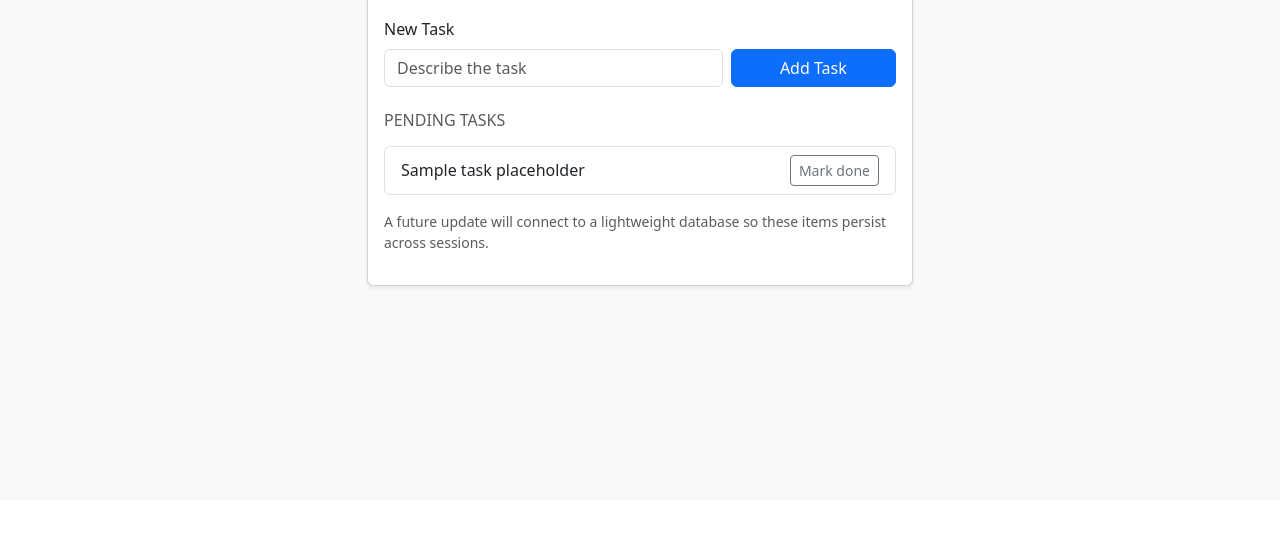
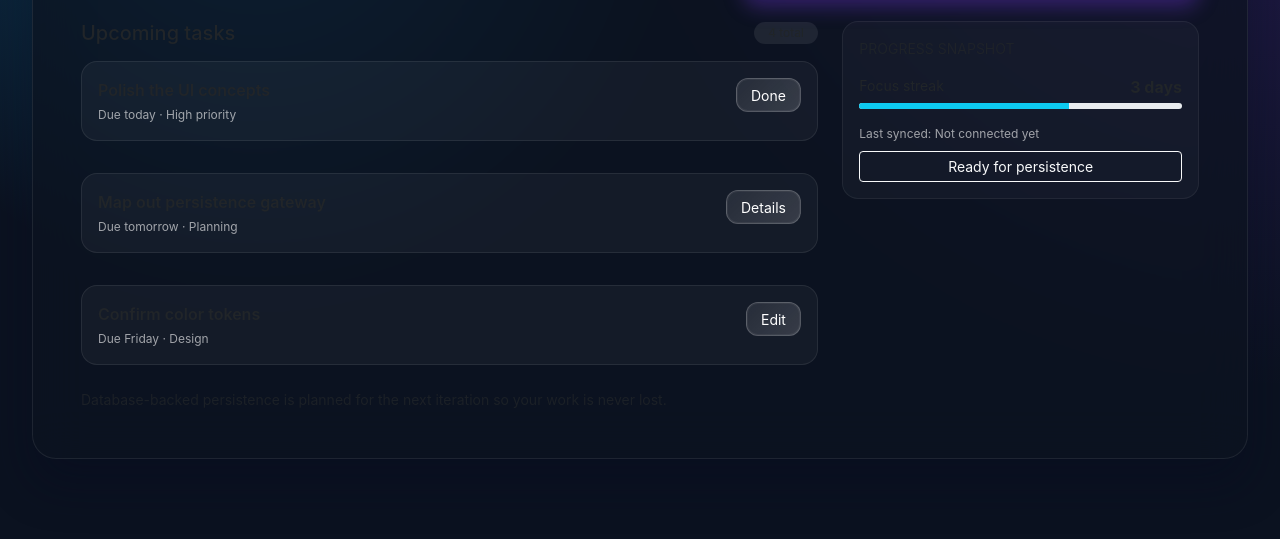
Before and after one commit to chris96/ToDoList, a plain HTML site: page index.html in a window 1280 px wide. Shown: the part 300-839 px from the top of the page. Before the commit the page ends 800 px from the top, so only its background shows below. Drawn offline with nearby package versions, Linux system fonts and the light colour scheme; a small style sheet from the web is missing.

Commit message:
updated ui to use bootstrap

```diff
--- a/index.html
+++ b/index.html
@@ -3,56 +3,195 @@
 <head>
   <meta charset="UTF-8" />
   <meta name="viewport" content="width=device-width, initial-scale=1" />
-  <title>Simple To-Do List</title>
+  <title>To-Do List</title>
   <link
     href="https://cdn.jsdelivr.net/npm/bootstrap@5.3.2/dist/css/bootstrap.min.css"
     rel="stylesheet"
     integrity="sha384-Zenh87qX5JnK2Jl1vWa8Ck2rdkQ2Bzep5IDxbcnCeuOxjzrPF/et3URy9Bv1WTRi"
     crossorigin="anonymous"
   />
+  <style>
+    :root {
+      --surface: rgba(13, 19, 33, 0.75);
+      --surface-accent: rgba(255, 255, 255, 0.08);
+      --primary-soft: #7c3aed;
+      --accent: #e879f9;
+    }
+
+    body {
+      min-height: 100vh;
+      background: radial-gradient(circle at top right, rgba(124, 58, 237, 0.25), transparent 45%),
+        radial-gradient(circle at 20% 20%, rgba(14, 165, 233, 0.35), transparent 35%),
+        #0b1220;
+      color: #edf2ff;
+      font-family: "Inter", system-ui, -apple-system, BlinkMacSystemFont, "Segoe UI", sans-serif;
+      display: flex;
+      justify-content: center;
+      align-items: flex-start;
+      padding: 3rem 2rem;
+    }
+
+    .glass-panel {
+      background: var(--surface);
+      border: 1px solid var(--surface-accent);
+      border-radius: 1.5rem;
+      box-shadow: 0 25px 45px rgba(6, 11, 30, 0.45);
+      backdrop-filter: blur(24px);
+      width: min(1400px, 100%);
+      margin: 0 auto 2rem;
+    }
+
+    .pill-label {
+      background: rgba(255, 255, 255, 0.08);
+      border-radius: 999px;
+      padding: 0.15rem 0.9rem;
+      font-size: 0.75rem;
+    }
+
+    .task-item {
+      background: rgba(255, 255, 255, 0.04);
+      border: 1px solid rgba(255, 255, 255, 0.08);
+      border-radius: 1rem;
+      transition: transform 0.2s ease, border-color 0.2s ease;
+    }
+    .task-item + .task-item {
+      margin-top: 1rem;
+    }
+
+    .task-item:hover {
+      transform: translateY(-2px);
+      border-color: rgba(124, 58, 237, 0.6);
+    }
+
+    .task-item button {
+      border-radius: 0.75rem;
+      padding: 0.35rem 0.9rem;
+      border: 1px solid rgba(255, 255, 255, 0.2);
+      color: #fff;
+      background: linear-gradient(135deg, rgba(255, 255, 255, 0.08), rgba(255, 255, 255, 0.15));
+      box-shadow: inset 0 0 0 1px rgba(255, 255, 255, 0.05);
+      transition: transform 0.2s ease, box-shadow 0.2s ease, border 0.2s ease;
+    }
+
+    .task-item button:hover {
+      transform: translateY(-1px);
+      box-shadow: 0 6px 15px rgba(124, 58, 237, 0.35);
+      border-color: rgba(124, 58, 237, 0.7);
+      background: linear-gradient(135deg, rgba(124, 58, 237, 0.35), rgba(232, 121, 249, 0.35));
+    }
+
+    .btn-primary {
+      border-radius: 1rem;
+      border: none;
+      background: linear-gradient(135deg, var(--primary-soft), var(--accent));
+      box-shadow: 0 10px 20px rgba(124, 58, 237, 0.35);
+    }
+
+    .task-meta {
+      font-size: 0.75rem;
+      color: rgba(255, 255, 255, 0.6);
+    }
+
+    @media (max-width: 576px) {
+      body {
+        padding-top: 3rem;
+      }
+    }
+  </style>
 </head>
 <body>
-  <main class="min-vh-100 bg-light d-flex align-items-center">
-    <div class="container py-5">
-      <div class="row justify-content-center">
-        <div class="col-12 col-md-8 col-lg-6">
-          <div class="card shadow-sm">
-            <div class="card-body">
-              <header class="d-flex flex-column mb-4">
-                <h1 class="h3 mb-1">To-Do List</h1>
-                <p class="text-muted mb-0">Draft layout for tracking tasks and future persistence.</p>
-              </header>
-              <form class="row g-2 align-items-end" id="task-form">
-                <div class="col-8">
-                  <label class="form-label" for="new-task">New Task</label>
-                  <input id="new-task" class="form-control" type="text" placeholder="Describe the task" />
-                </div>
-                <div class="col-4">
-                  <button type="submit" class="btn btn-primary w-100">Add Task</button>
-                </div>
-              </form>
-              <section class="mt-4">
-                <h2 class="h6 text-uppercase text-muted mb-3">Pending tasks</h2>
-                <ul class="list-group" id="task-list">
-                  <li class="list-group-item d-flex justify-content-between align-items-center">
-                    <span class="flex-grow-1">Sample task placeholder</span>
-                    <button class="btn btn-outline-secondary btn-sm">Mark done</button>
-                  </li>
-                </ul>
-                <p class="text-muted small mt-3">
-                  A future update will connect to a lightweight database so these items persist across sessions.
-                </p>
-              </section>
+  <main class="glass-panel p-4 p-md-5 w-100">
+    <div class="row g-4">
+      <div class="col-12">
+        <div class="d-flex flex-column flex-md-row justify-content-between align-items-start gap-3">
+          <div>
+            <p class="text-uppercase text-muted small mb-1">Focused workflow</p>
+            <h1 class="display-6 fw-bold mb-0">Sleek To-Do</h1>
+            <p class="text-muted mb-0">Capture your ideas and track progress until they are done.</p>
+          </div>
+          <span class="pill-label">Sync-ready (future)</span>
+        </div>
+      </div>
+
+      <div class="col-12">
+        <div class="card bg-transparent border-0">
+          <div class="card-body p-0">
+            <div class="row g-3">
+              <div class="col-sm-7">
+                <label class="form-label text-muted small" for="new-task">Add a new focus</label>
+                <input
+                  id="new-task"
+                  class="form-control form-control-lg text-white"
+                  type="text"
+                  placeholder="What needs your attention?"
+                />
+              </div>
+              <div class="col-sm-5 d-grid">
+                <button class="btn btn-primary btn-lg" type="button">Add to list</button>
+              </div>
             </div>
           </div>
         </div>
       </div>
+
+      <div class="col-12 col-xl-8">
+        <div class="card bg-transparent border-0">
+          <div class="card-body p-0">
+            <div class="d-flex justify-content-between align-items-center mb-3">
+              <h2 class="h5 mb-0">Upcoming tasks</h2>
+              <span class="pill-label">4 total</span>
+            </div>
+            <div class="d-flex flex-column gap-3">
+              <div class="task-item p-3 d-flex justify-content-between align-items-start">
+                <div>
+                  <p class="fw-semibold mb-1">Polish the UI concepts</p>
+                  <p class="task-meta mb-0">Due today · High priority</p>
+                </div>
+                <button class="btn btn-outline-light btn-sm">Done</button>
+              </div>
+              <div class="task-item p-3 d-flex justify-content-between align-items-start">
+                <div>
+                  <p class="fw-semibold mb-1">Map out persistence gateway</p>
+                  <p class="task-meta mb-0">Due tomorrow · Planning</p>
+                </div>
+                <button class="btn btn-outline-light btn-sm">Details</button>
+              </div>
+              <div class="task-item p-3 d-flex justify-content-between align-items-start">
+                <div>
+                  <p class="fw-semibold mb-1">Confirm color tokens</p>
+                  <p class="task-meta mb-0">Due Friday · Design</p>
+                </div>
+                <button class="btn btn-outline-light btn-sm">Edit</button>
+              </div>
+            </div>
+          </div>
+        </div>
+      </div>
+
+      <div class="col-12 col-xl-4">
+        <div class="card bg-transparent border-0">
+          <div class="card-body p-3"
+            style="background: rgba(255, 255, 255, 0.03); border-radius: 1rem; border: 1px solid rgba(255, 255, 255, 0.06);">
+            <p class="text-uppercase text-muted small mb-3">Progress snapshot</p>
+            <div class="mb-3">
+              <div class="d-flex justify-content-between mb-1">
+                <span class="small">Focus streak</span>
+                <strong>3 days</strong>
+              </div>
+              <div class="progress" style="height: 6px; border-radius: 999px;">
+                <div class="progress-bar bg-info" role="progressbar" style="width: 65%;" aria-valuenow="65" aria-valuemin="0" aria-valuemax="100"></div>
+              </div>
+            </div>
+            <p class="task-meta mb-2">Last synced: Not connected yet</p>
+            <button class="btn btn-outline-light w-100 btn-sm" type="button">Ready for persistence</button>
+          </div>
+        </div>
+      </div>
+
+      <div class="col-12">
+        <p class="text-muted small mb-0">Database-backed persistence is planned for the next iteration so your work is never lost.</p>
+      </div>
     </div>
   </main>
-  <script
-    src="https://cdn.jsdelivr.net/npm/bootstrap@5.3.2/dist/js/bootstrap.bundle.min.js"
-    integrity="sha384-b5kHyXgcpbZJO/tY9Ul7kGkf1S0CWuKcCD38l8YkeH8z8QjE0GmW1gYU5S9FOnJ0"
-    crossorigin="anonymous"
-  ></script>
 </body>
 </html>
```
